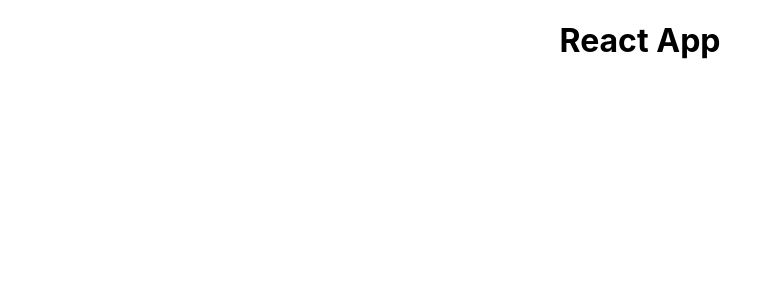
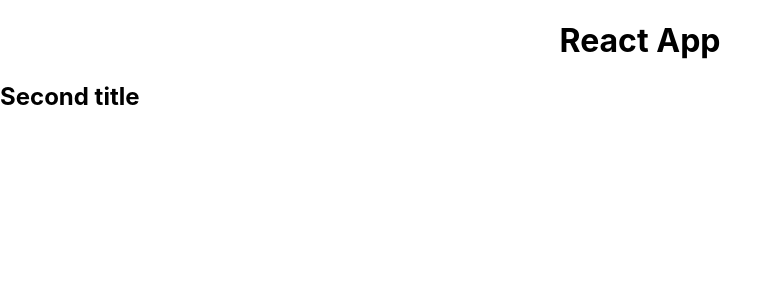
Before and after one commit to rpalvair/react-formation, a React (Create React App) app in the folder react-basics/: page / in a window 1280 px wide. Shown: the top 300 px of the page, without its empty margins (0-782 px from the left). Built offline with nearby package versions, Linux system fonts and the light colour scheme.

Commit message:
feat : Use Fragment for adjacent elements

```diff
--- a/react-basics/src/App.js
+++ b/react-basics/src/App.js
@@ -1,12 +1,15 @@
-import React, { Component } from "react"
+import React, { Component, Fragment } from "react"
 import "./App.css"
 
 class App extends Component {
   render() {
     return (
-      <div className="App">
-        <h1>React App</h1>
-      </div>
+      <Fragment>
+        <div class="App">
+          <h1>React App</h1>
+        </div>
+        <h2>Second title</h2>
+      </Fragment>
     )
   }
 }
```
